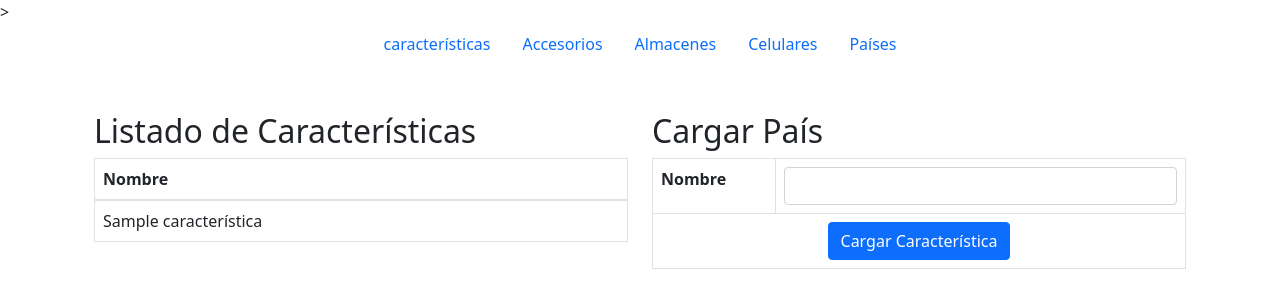
After one commit to lionhuck/EFI_1_Python, a Flask app: template templates/caracteristicas.html in a window 1280 px wide. The commit adds this page. Shown: the top 308 px of the page. Run offline with Flask 3, Linux system fonts and the light colour scheme; the template is opened without the code that fills it: most values are stand-ins (such as "Sample title", 1, 10 or a date in 2020); some libraries are stand-ins or nearby versions.

Commit message:
creacion del archivo caracteristicas.html

```diff
--- /dev/null
+++ b/templates/caracteristicas.html
@@ -0,0 +1,46 @@
+{% extends 'template_base.html' %}
+
+{% block title %} Añade un Vehiculo {% endblock %}
+
+{% block body %}
+<div class="container mt-5">
+    <div class="row">
+        <!-- Columna para la tabla de países -->
+        <div class="col-md-6">
+            <h2>Listado de Características</h2>
+            <table class="table table-bordered">
+                <thead>
+                    <tr>
+                        <th>Nombre</th>
+                    </tr>
+                </thead>
+                <tbody>
+                    {% for característica in características %}
+                    <tr>
+                        <td>{{ característica.nombre }}</td>
+                    </tr>
+                    {% endfor %}
+                </tbody>
+            </table>
+        </div>
+
+        <!-- Columna para el formulario -->
+        <div class="col-md-6">
+            <h2>Cargar País</h2>
+            <form action="" method="POST">
+                <table class="table form-table table-bordered">
+                    <tbody>
+                        <tr>
+                            <th><label for="nombre">Nombre</label></th>
+                            <td><input type="text" class="form-control" name="nombre" required></td>
+                        </tr>
+                        <tr>
+                            <td colspan="2" class="text-center"><button type="submit" class="btn btn-primary">Cargar Característica</button></td>
+                        </tr>
+                    </tbody>
+                </table>
+            </form>
+        </div>
+    </div>
+</div>
+{% endblock %}
--- a/templates/template_base.html
+++ b/templates/template_base.html
@@ -18,7 +18,7 @@
     </head>
 
     <nav class="nav justify-content-center">
-        <div class="nav-item dropdown">
+        <!-- <div class="nav-item dropdown">
             <a class="nav-link dropdown-toggle" href="#" id="navbarDropdown" role="button" data-bs-toggle="dropdown" aria-expanded="false">
                 Características
             </a>
@@ -26,7 +26,8 @@
                 <li><a class="dropdown-item" href="#">Cargar característica</a></li>
                 <li><a class="dropdown-item" href="#">Ver características</a></li>
             </ul>
-        </div>
+        </div> -->
+        <a class="nav-link active" href="/caracteristicas" aria-current="page">características</a>
         <a class="nav-link active" href="#" aria-current="page">Accesorios</a>
         <a class="nav-link active" href="#" aria-current="page">Almacenes</a>
         <a class="nav-link active" href="/celulares" aria-current="page">Celulares</a>
```
